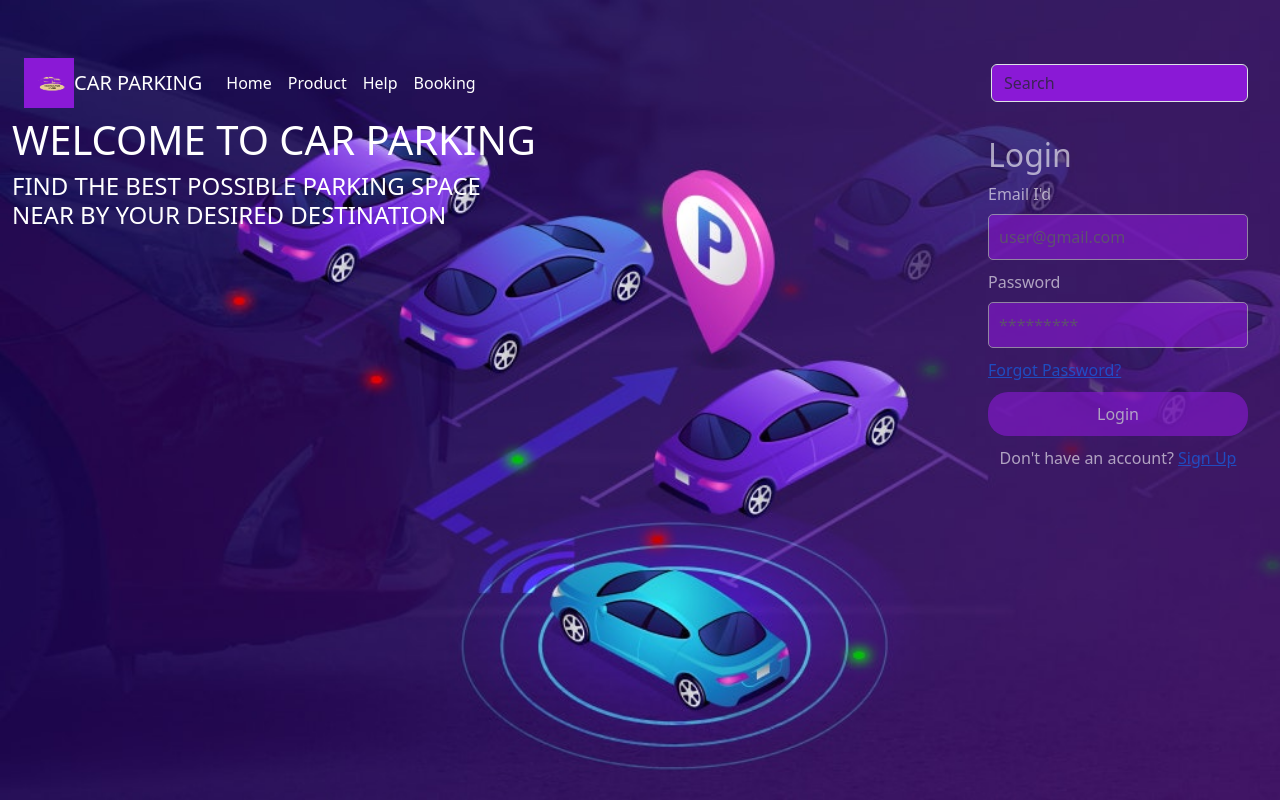
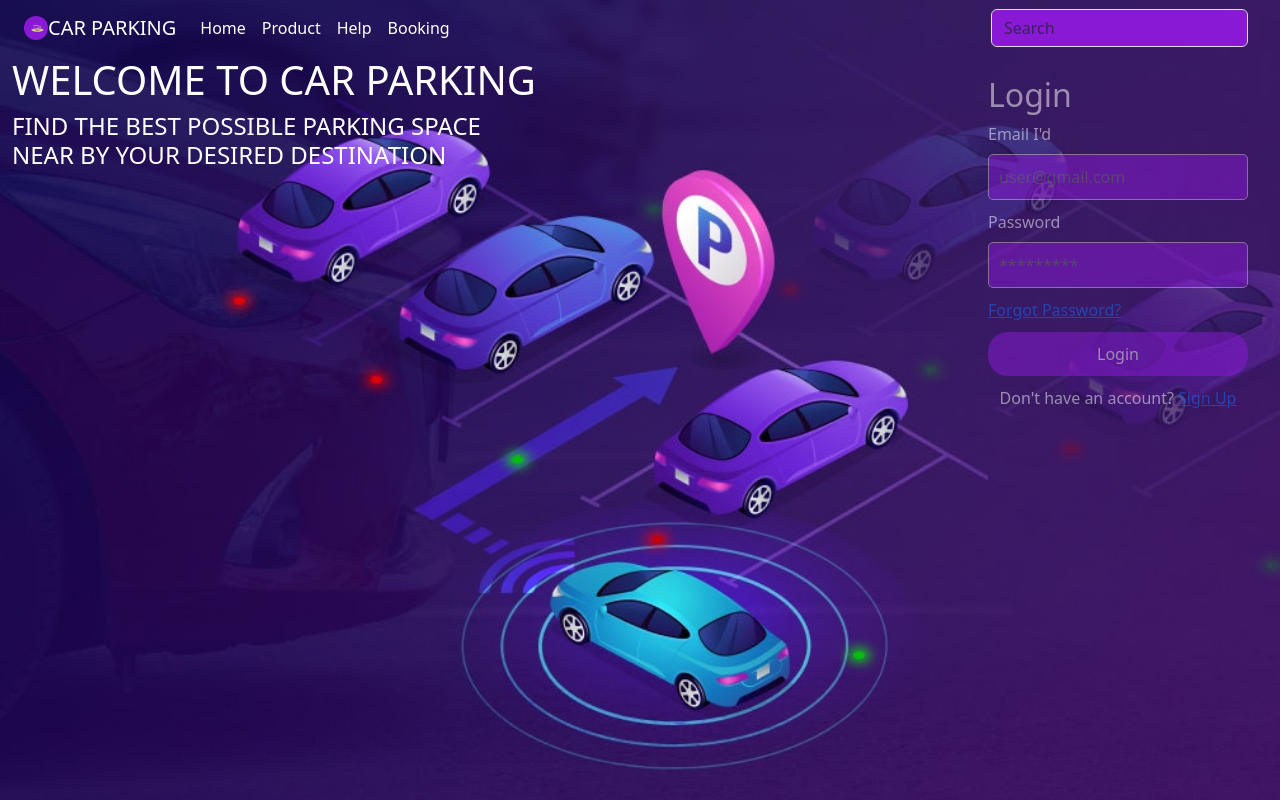
Before and after one commit to srijonsen29/Car-parking, a website: page index.html in a window 1280 px wide. Drawn offline with nearby package versions, Linux system fonts and the light colour scheme.

Commit message:
Update style.css

```diff
--- a/style.css
+++ b/style.css
@@ -1,15 +1,32 @@
 .front-background {
     background-color: #8A19D6;
-    padding-top: 50px;
-    padding-bottom: 300px;
 }
 
 .text{
-    color: #FFFF;
+    color: #FFFFFF;
 }
-.icon{
-    border-radius: 25;
+.round-icon{
+    width: 24px; /* Adjust size of the icon as needed */
+    height: 24px;
+    border-radius: 50%;
 }
+/* .icon-label {
+    display: flex;
+    align-items: center;
+} */
+/* .icon-wrapper {
+    width: 40px; Adjust width and height as needed
+    height: 40px;
+    border-radius: 50%; Make the label circular
+    display: flex;
+    justify-content: center;
+    align-items: center;
+    margin-right: 10px; Adjust margin as needed
+} */
+/* .label {
+    font-size: 14px;
+    color: #ffffff;
+} */
 .body {
     background-image: url('bg.jpeg') ;
     background-repeat: no-repeat;
@@ -19,5 +36,5 @@
   }
   .login{
     float :right;
-    opacity: 60%;
+    opacity: 50%;
   }
```
